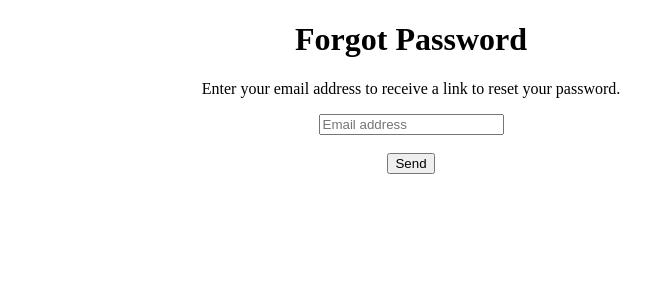
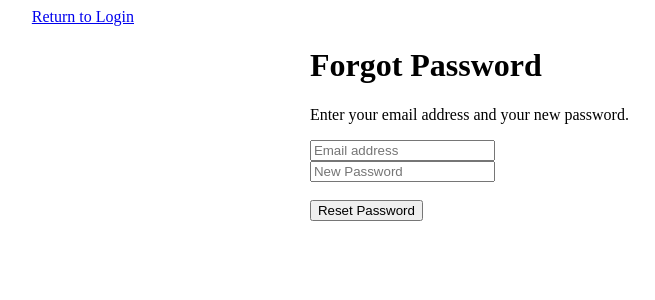
Before and after one commit to bojans1997/353_Job_Posting_Portal, a PHP site: page /forgot_password.php in a window 1280 px wide. Shown: the top 300 px of the page, without its empty margins (229-884 px from the left). Run offline with PHP 8.4, Linux system fonts and the light colour scheme.

Commit message:
added contact us page and a way to reset password

```diff
--- a/forgot_password.php
+++ b/forgot_password.php
@@ -5,21 +5,55 @@
 
 <style>
 .center {
-	text-align: center;
+	margin: 0 auto;
+	margin-left: 42%;
 }
+
+.inline-block {
+	display: inline-block;
+}
+
+#left-form {
+	float: left;
+}
+
+#right-form {
+	float: left;
+	clear: right;
+}
+
+#deleteButton {
+	clear: both;
+	margin: 0 auto;
+	padding-top: 2%;
+}
+
+.dashboard-link {
+	margin-left: 20%;
+}
+
+table, th, td {
+	border: 1px solid black;;
+  	border-collapse: collapse;
+}
+</style>
 </style>
 </head>
 <body>
-
+<div class="dashboard-link">
+	<a href="login.php">Return to Login</a>
+</div>
 <div class="center">
 	<h1>Forgot Password</h1>
 </div>
 <div class="center">
-	<p>Enter your email address to receive a link to reset your password.</p>
-	<form method="POST">
+	<p>Enter your email address and your new password.</p>
+	<form method="POST" action="/353_Main_Project/php_scripts/update_password.php">
 		<input type="email" name="email" id="email" placeholder="Email address">
+		<br>
+		<input type="password" name="password" id="password" placeholder="New Password">
 		<br><br>
-		<input type="submit" value="Send">
+		<input type="submit" value="Reset Password">
 	</form>
 </div>
 
```
Also changed, not shown: contact_us.php (added, +61 -0 lines), php_scripts/update_password.php (added, +16 -0 lines).
